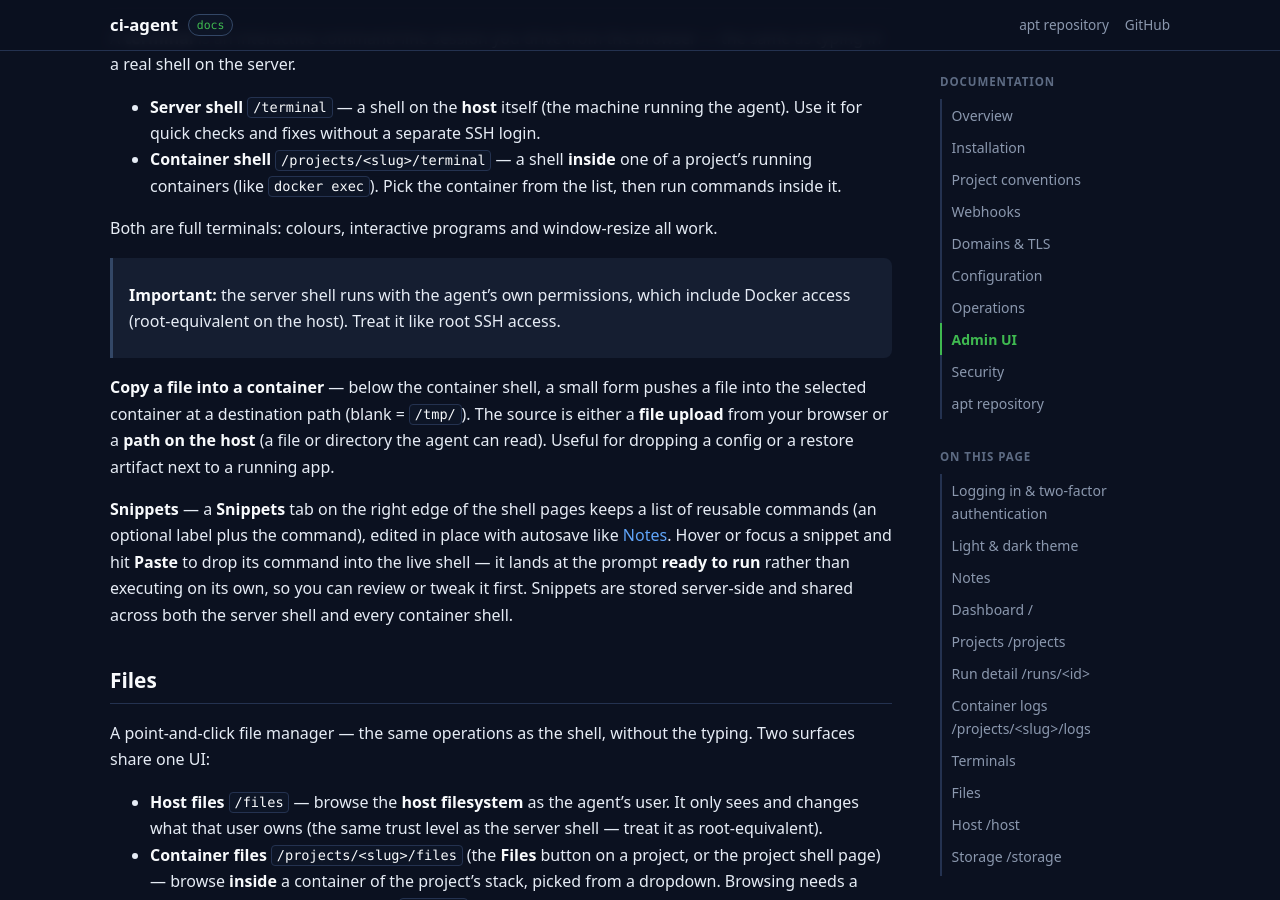
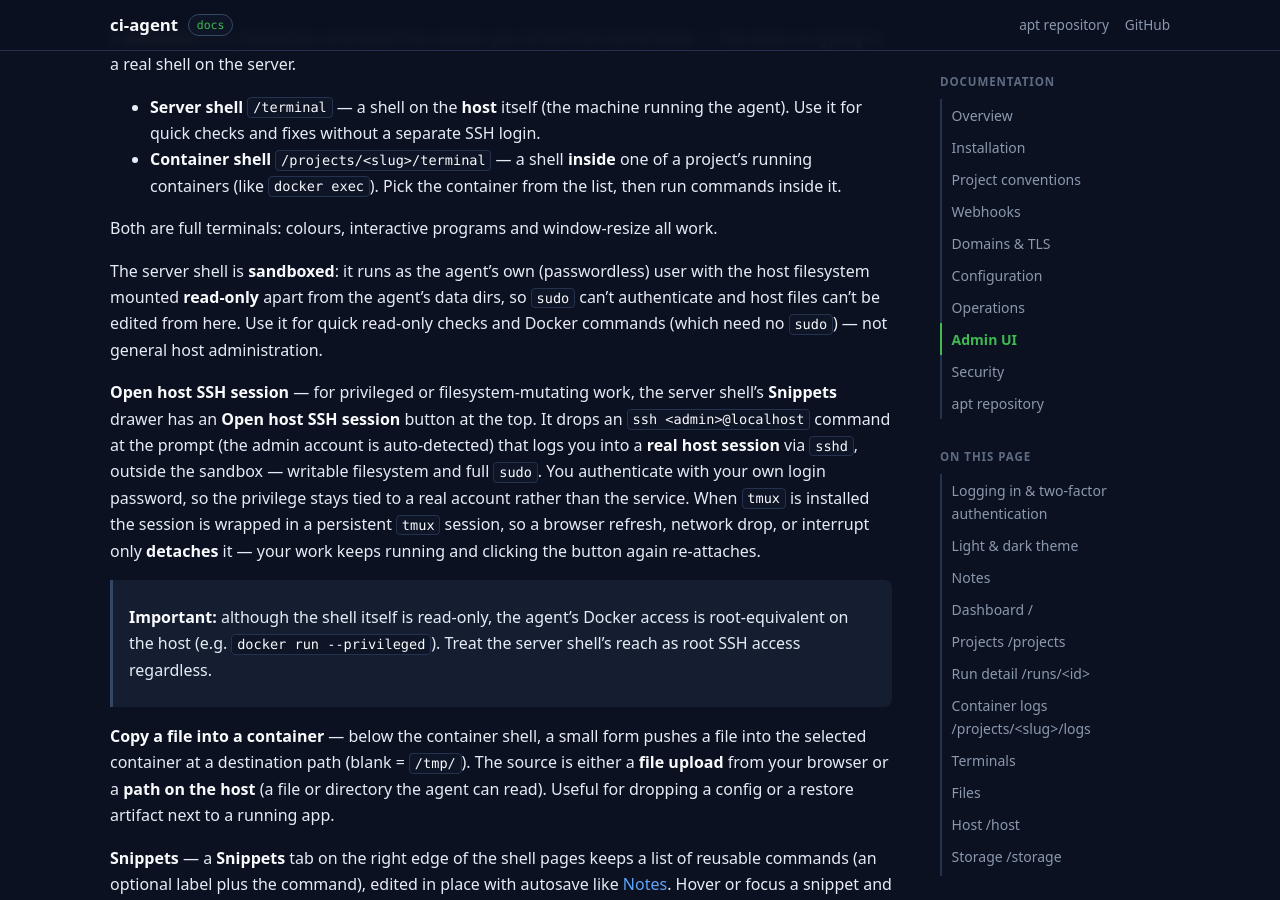
Before and after one commit to m-hoseinzadeh/ci-agent-apt, a Jekyll site: the page built from docs/ui.md, in a window 1280 px wide and 900 px high, scrolled down 2534 px. Built offline with Jekyll 4.4.1, drawn with Linux system fonts in a browser that asks for light colours; our own code applies the rules of GitHub Pages for plain Markdown files.

Commit message:
Publish v0.2.2-r87

```diff
--- a/docs/ui.md
+++ b/docs/ui.md
@@ -118,9 +118,26 @@ browser — the same as typing in a real shell on the server.
 Both are full terminals: colours, interactive programs and window-resize all
 work.
 
-> **Important:** the server shell runs with the agent's own permissions,
-> which include Docker access (root-equivalent on the host). Treat it like
-> root SSH access.
+The server shell is **sandboxed**: it runs as the agent's own (passwordless)
+user with the host filesystem mounted **read-only** apart from the agent's data
+dirs, so `sudo` can't authenticate and host files can't be edited from here. Use
+it for quick read-only checks and Docker commands (which need no `sudo`) — not
+general host administration.
+
+**Open host SSH session** — for privileged or filesystem-mutating work, the
+server shell's **Snippets** drawer has an **Open host SSH session** button at
+the top. It drops an `ssh <admin>@localhost` command at the prompt (the admin
+account is auto-detected) that logs you into a **real host session** via `sshd`,
+outside the sandbox — writable filesystem and full `sudo`. You authenticate with
+your own login password, so the privilege stays tied to a real account rather
+than the service. When `tmux` is installed the session is wrapped in a
+persistent `tmux` session, so a browser refresh, network drop, or interrupt only
+**detaches** it — your work keeps running and clicking the button again
+re-attaches.
+
+> **Important:** although the shell itself is read-only, the agent's Docker
+> access is root-equivalent on the host (e.g. `docker run --privileged`). Treat
+> the server shell's reach as root SSH access regardless.
 
 **Copy a file into a container** — below the container shell, a small form
 pushes a file into the selected container at a destination path (blank =
```
Also changed, not shown: docs/security.md (+11 -6 lines), 9 other files.
